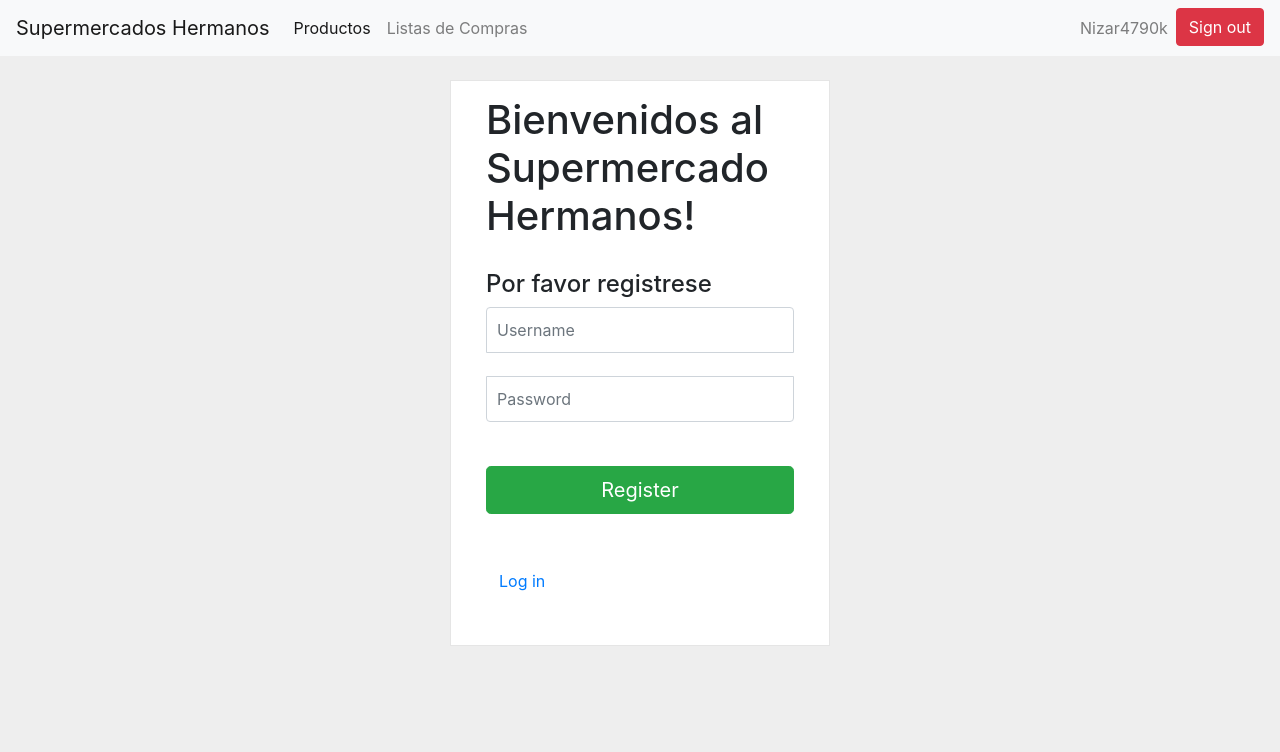
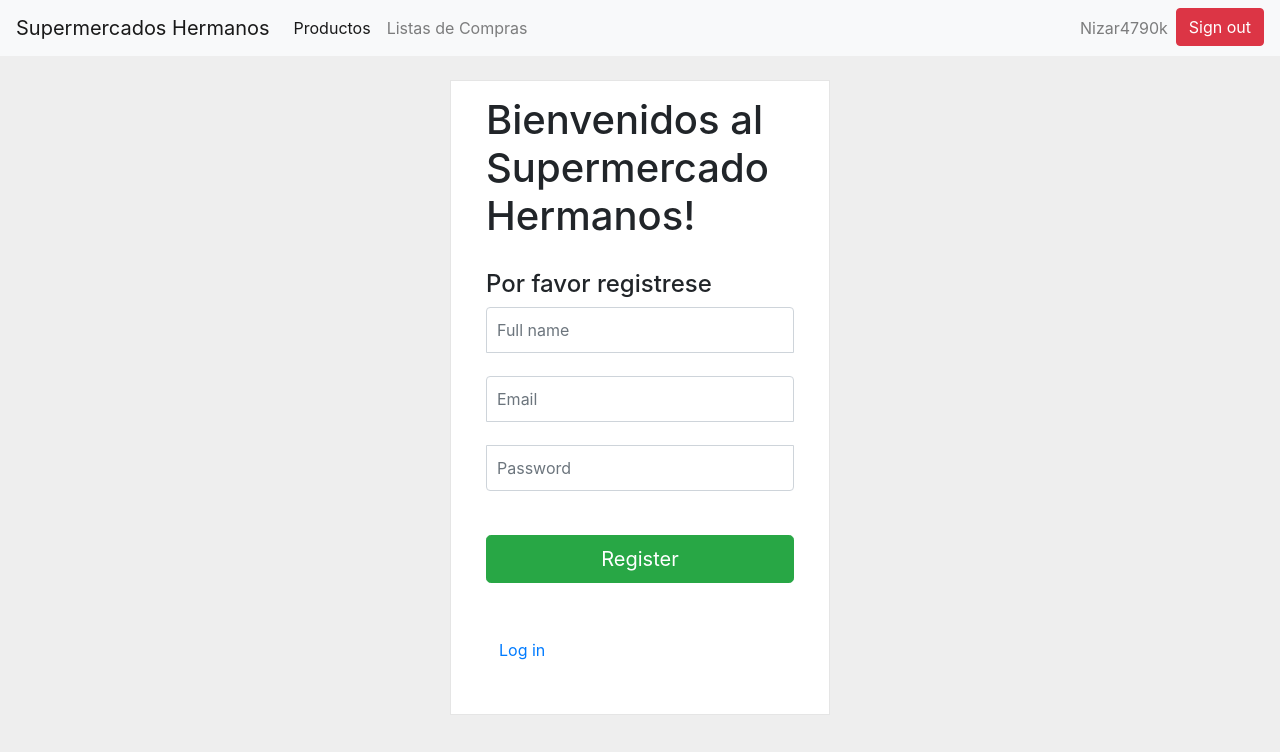
Before and after one commit to Nizar4790k/bsupermarket-front-end, a React (Create React App) app: page /Register in a window 1280 px wide. Shown: the top 752 px of the page. Built offline with nearby package versions, Linux system fonts and the light colour scheme.

Commit message:
Register is now working correctly

```diff
--- a/src/App.js
+++ b/src/App.js
@@ -24,10 +24,9 @@ function App() {
         <Route path='/Register' exact component={Register}></Route>
         <Route path ='/ProductList' exact component={ProductList}></Route>
         <Route path ='/ShopingList' exact component={ShoppingList}></Route>
-
-
       </Switch>
     </Router>
+
   );
 }
 
--- a/src/components/Login/Login.css
+++ b/src/components/Login/Login.css
@@ -30,6 +30,16 @@ body {
     -moz-box-sizing: border-box;
     box-sizing: border-box;
   }
+
+
+  .form-signin .form-control {
+    position: relative;
+    font-size: 16px;
+    height: auto;
+    padding: 10px;
+
+  }
+
   .form-signin .form-control:focus {
     z-index: 2;
   }
--- a/src/components/Register/Register.js
+++ b/src/components/Register/Register.js
@@ -6,26 +6,28 @@ import "./Register.css";
 const Register = () => {
 
     const [password,setPassword] = useState("");
-    const [username,setUserName]= useState("");
+    const [fullName,setFullName]= useState("");
+    const [email, setEmail] = useState("");
 
     const history = useHistory();
 
     const sendForm =  () => {
 
 
-        if(!username || !password ){
+        if(!email|| !password || !fullName){
             alert("The fields can't be empty");
             return;
         }
 
+        console.log(process.env.REACT_APP_PROXY);
 
-
-        fetch('http://localhost:3001/register', {
+        fetch(process.env.REACT_APP_PROXY+'/register', {
             method: 'post',
             headers: { 'Content-Type': 'application/json' },
             body: JSON.stringify({
-                username: username,
-                password: password
+                email: email,
+                password: password,
+                fullName:fullName
             })
         })
             .then(response =>response.json())
@@ -51,14 +53,17 @@ const Register = () => {
     }
 
 
-    const onUserChange=(e)=>{
-        setUserName(e.target.value)
+    const onFullNameChange=(e)=>{
+        setFullName(e.target.value);
     }
 
     const onPasswordChange=(e)=>{
-        setPassword(e.target.value)
+        setPassword(e.target.value);
     }
 
+    const onEmailChange = (e)=>{
+        setEmail(e.target.value);
+    }
 
 
 
@@ -71,8 +76,13 @@ const Register = () => {
             <div className="form-signin" >
                 <h1 className="form-signin-heading">Bienvenidos al Supermercado Hermanos!</h1>
                 <h4 >Por favor registrese</h4>
-                <input type="text" id="username" className="form-control" name="username" placeholder="Username" onChange={onUserChange} autoFocus=""  />
+
+                <input type="text" id="fullname" className="form-control" name="fullname" placeholder="Full name"  autoFocus=""  onChange={onFullNameChange}/>
                 <br></br>
+
+                <input type="text" id="email" className="form-control" name="email" placeholder="Email" onChange={onEmailChange} autoFocus=""  />
+                <br></br>
+
 
                 <input type="password" id="password" className="form-control" name="password" placeholder="Password" onChange={onPasswordChange} required />
 
```
Also changed, not shown: 1 other file (tests, documents, lock files or other folders).
